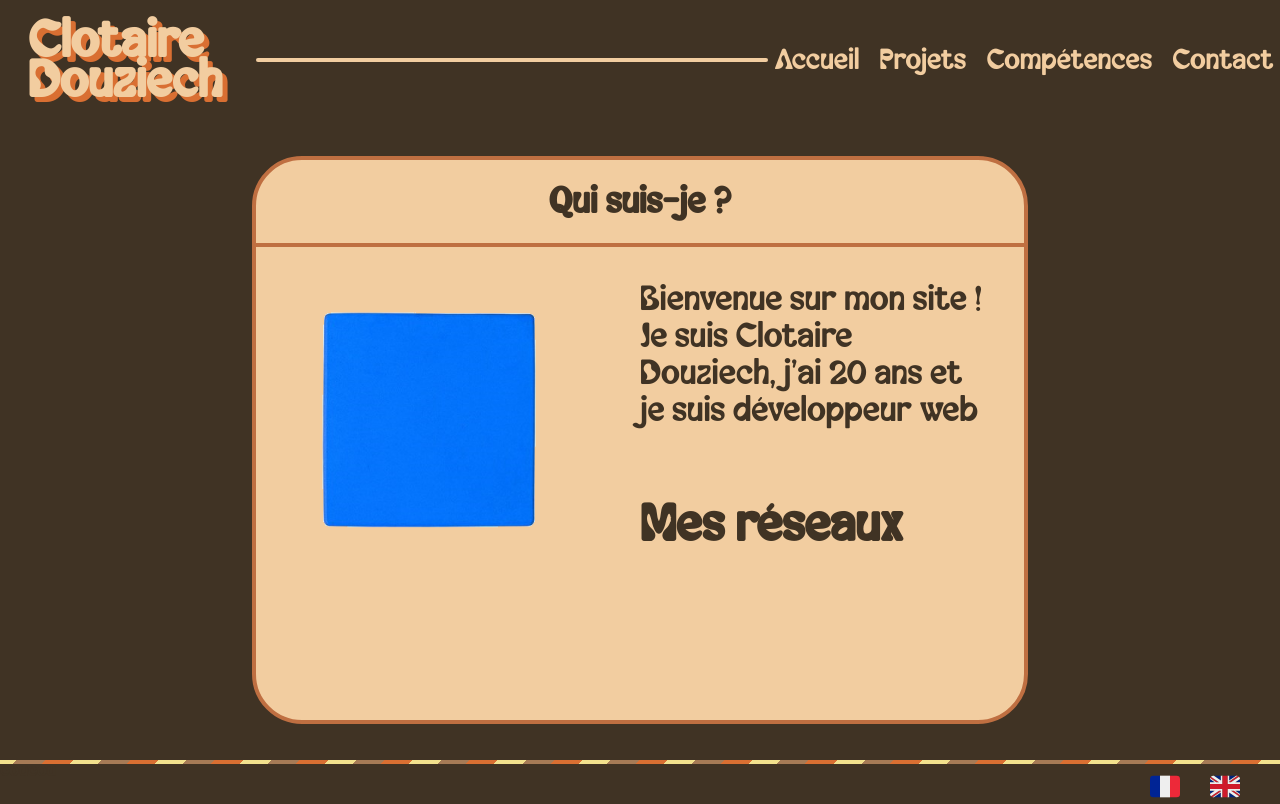
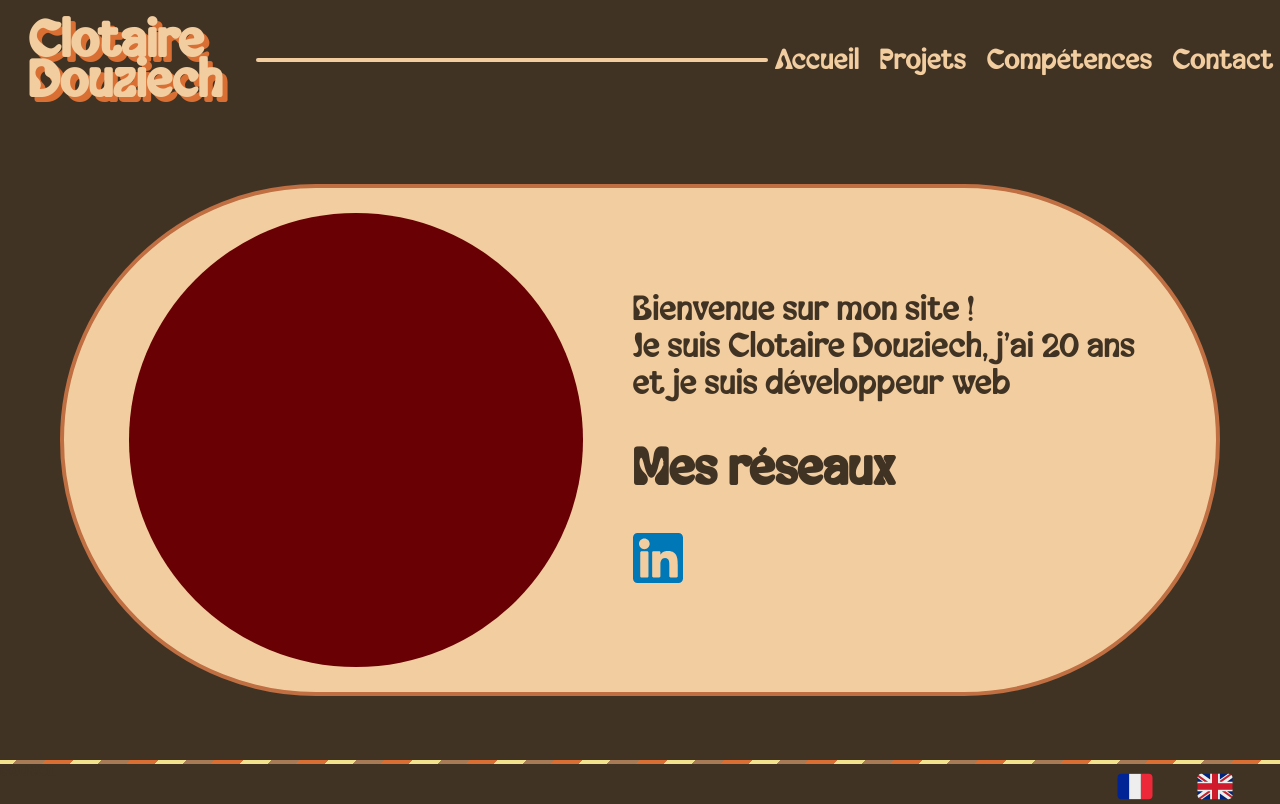
Before and after one commit to cdouziech/portfolio, a React (Vite) app: page / in a window 1280 px wide. Built offline with nearby package versions, Linux system fonts and the light colour scheme.

Commit message:
start of contact and landing page

```diff
--- a/src/components/projectCard/projectCard.scss
+++ b/src/components/projectCard/projectCard.scss
@@ -4,7 +4,7 @@
     width: 47%;
     height: 40%;
     background-color: #F2CDA0;
-    border-radius: 100px;
+    border-radius: 10000px;
     display: flex;
     border: 3px solid #D96F32;
     overflow: hidden;
--- a/src/components/skillIcon/skillIcon.scss
+++ b/src/components/skillIcon/skillIcon.scss
@@ -1,4 +1,8 @@
 img{
-    width: 30px;
-    height: 30px;
+    width: 50px;
+    height: 50px;
 }
+img:hover{
+        cursor: pointer;
+        box-shadow: 0 0 20px rgba(0, 0, 0, 0.3);
+}
--- a/src/main.jsx
+++ b/src/main.jsx
@@ -9,7 +9,7 @@ import ErrorPage from './pages/ErrorPage/ErrorPage.jsx';
 import ProjectsPage from './pages/projectsPage/ProjectsPage.jsx';
 import SkillsPage from './pages/skillsPage/SkillsPage.jsx';
 import ProjectPage from './pages/projectPage/projectPage.jsx';
-import About from './pages/About/About.jsx'
+import Contact from './pages/Contact/Contact.jsx'
 
 // COMPONENTS
 import Footer from './components/footer/Footer.jsx';
@@ -24,7 +24,7 @@ createRoot(document.getElementById('root')).render(
         <Route path="/projects" element={<ProjectsPage />}/>
         <Route path="/projects/:id" element={<ProjectPage />}/>
         <Route path="/skills" element={<SkillsPage />}/>
-        <Route path="/about" element={<About />}/>
+        <Route path="/contact" element={<Contact />}/>
         <Route path="/*" element={<ErrorPage />} />
       </Routes>
       <Footer />
--- a/src/pages/About/About.jsx
+++ /dev/null
@@ -1,13 +0,0 @@
-import './about.scss'
-
-function About(){
-    return(
-        <div className='projectsContainer'>
-            <h1>A propos</h1>
-            <p>Etat : à jour</p>
-
-        </div>
-    )
-}
-
-export default About;
--- /dev/null
+++ b/src/pages/Contact/Contact.jsx
@@ -0,0 +1,15 @@
+import './contact.scss'
+
+function Contact(){
+    return(
+        <div className='contact-page'>
+            <h1>Contactez-moi !</h1>
+            <div className='links-container'>
+
+            </div>
+
+        </div>
+    )
+}
+
+export default Contact;
--- /dev/null
+++ b/src/pages/Contact/contact.scss
@@ -0,0 +1,19 @@
+.contact-page{
+    display: flex;
+    flex-direction: column;
+    align-items: center;
+    width: 100%;
+    height: 80%;
+    gap: 30px;
+    h1{
+        font-size: 50px;
+        margin: 0;
+    }
+    .links-container{
+        height: 80%;
+        width: 90%;
+        background-color: #F2CDA0;
+        border-radius: 5000px;
+        border: 3px solid #D96F32;
+    }
+}
--- a/src/pages/landing/Landing.jsx
+++ b/src/pages/landing/Landing.jsx
@@ -6,7 +6,8 @@ import img2 from '../../imgs/CV4.png';
 const imgs = [img1, img2];
 const titles = ['Voir mes projets', 'Voir mon CV'];
 import portrait_path from '../../imgs/portrait.jpg';
-
+import SkillIcon from '../../components/skillIcon/SkillIcon';
+import linkedinSVG from '../../assets/linkedin.svg'
 function LandingPage(langIsEnglish){
     const navigate = useNavigate();
 
@@ -18,18 +19,18 @@ function LandingPage(langIsEnglish){
     return(
         <div className='Landing'>
             <div className='qui'>
-                <h1>Qui suis-je ?</h1>
-                <div className='bar'></div>
-                <div>
                     <img className='portrait' src={portrait_path} alt="portrait of me" />
                     <aside>
                         <p>Bienvenue sur mon site ! <br></br> Je suis Clotaire Douziech, j'ai 20 ans et je suis développeur web</p>
                         <h2>Mes réseaux</h2>
                         <div className='networks-container'>
-
+                            <SkillIcon
+                                src={linkedinSVG}
+                                alt="linkedin icon"
+                                onClick={() => window.location = "https://exampleURL.com/"}
+                            />
                         </div>
                     </aside>
-                </div>
             </div>
         </div>
     )
--- a/src/pages/landing/landing.scss
+++ b/src/pages/landing/landing.scss
@@ -8,28 +8,20 @@
     align-items: center;
     gap: 3%;
     .qui{
-        width: 60%;
-        height: 100%;
+        width: 90%;
+        height: 90%;
         display: flex;
         align-items: center;
-        flex-direction: column;
+        justify-content: center;
         border: 4px solid #BF6F41;
-        border-radius: 50px;
+        border-radius: 5000000px;
         background-color:#F2CDA0 ;
+        gap: 50px;
         color: #403324;
-        .bar{
-            width: 100%;
-            height: 4px;
-            background-color: #BF6F41;
-        }
-        div{
-            display: flex;
-            align-items: center;
-            width: 100%;
-            gap: 5%;
         .portrait{
-                height: 100%;
-                width: 45%;
+            height: 90%;
+            width: auto;
+            border-radius: 1000px;
         }
         aside{
             width: 45%;
@@ -37,12 +29,9 @@
             display: flex;
             flex-direction: column;
             justify-content: center;
-
+            p{
+                margin: 0;
             }
         }
     }
-    .landingCrsl{
-        width: 30%;
-        height: 100%;
 }
-}
```
Also changed, not shown: src/imgs/portrait.jpg, src/pages/About/about.scss (deleted). Lines whose indentation alone changed are shown as unchanged.
